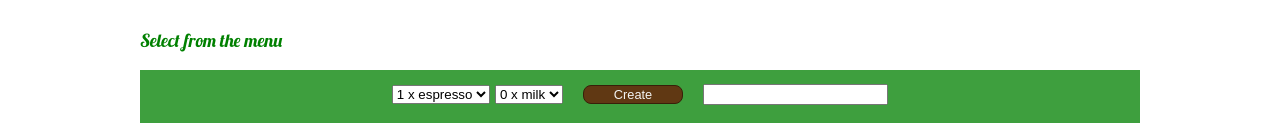
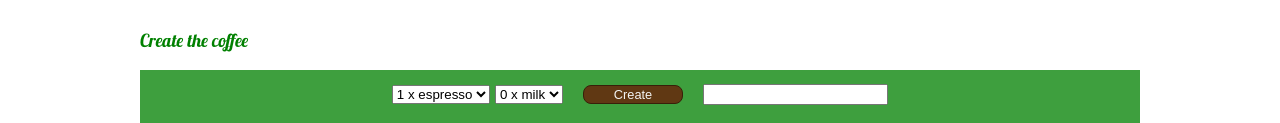
Before and after one commit to kasiakor/coffee-learner, a plain HTML site: page index.html in a window 1280 px wide. Shown: the part 668-791 px from the top of the page. Drawn offline with nearby package versions, Linux system fonts and the light colour scheme.

```diff
--- a/index.html
+++ b/index.html
@@ -33,7 +33,7 @@
 				<p>Driniking coffee is a part of our life style but! Do you know how to make your favourite coffee? Do you know all the important ingredients and the proportions to create these amazing flavors? I would like to present you a quick way to learn it so <mark>let's start the game!<mark></p>
 			</span>
 		</section>
-		<div id="select-text"><p>Select from the menu</p></div>
+		<div id="select-text"><p>Create the coffee</p></div>
 		<section id="game">
 			<select id="coffee">
 				<option value="1">1 x espresso</option>
```
